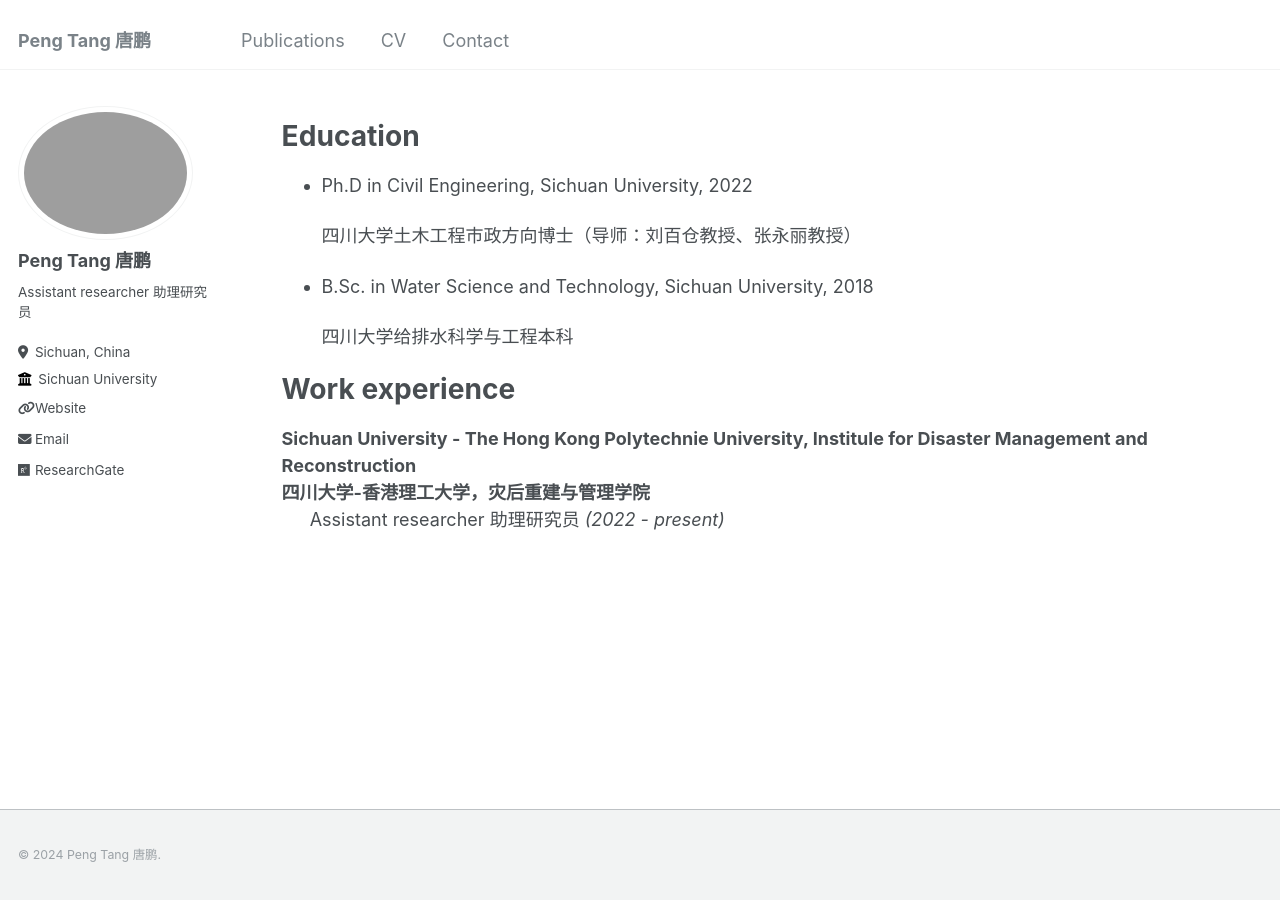
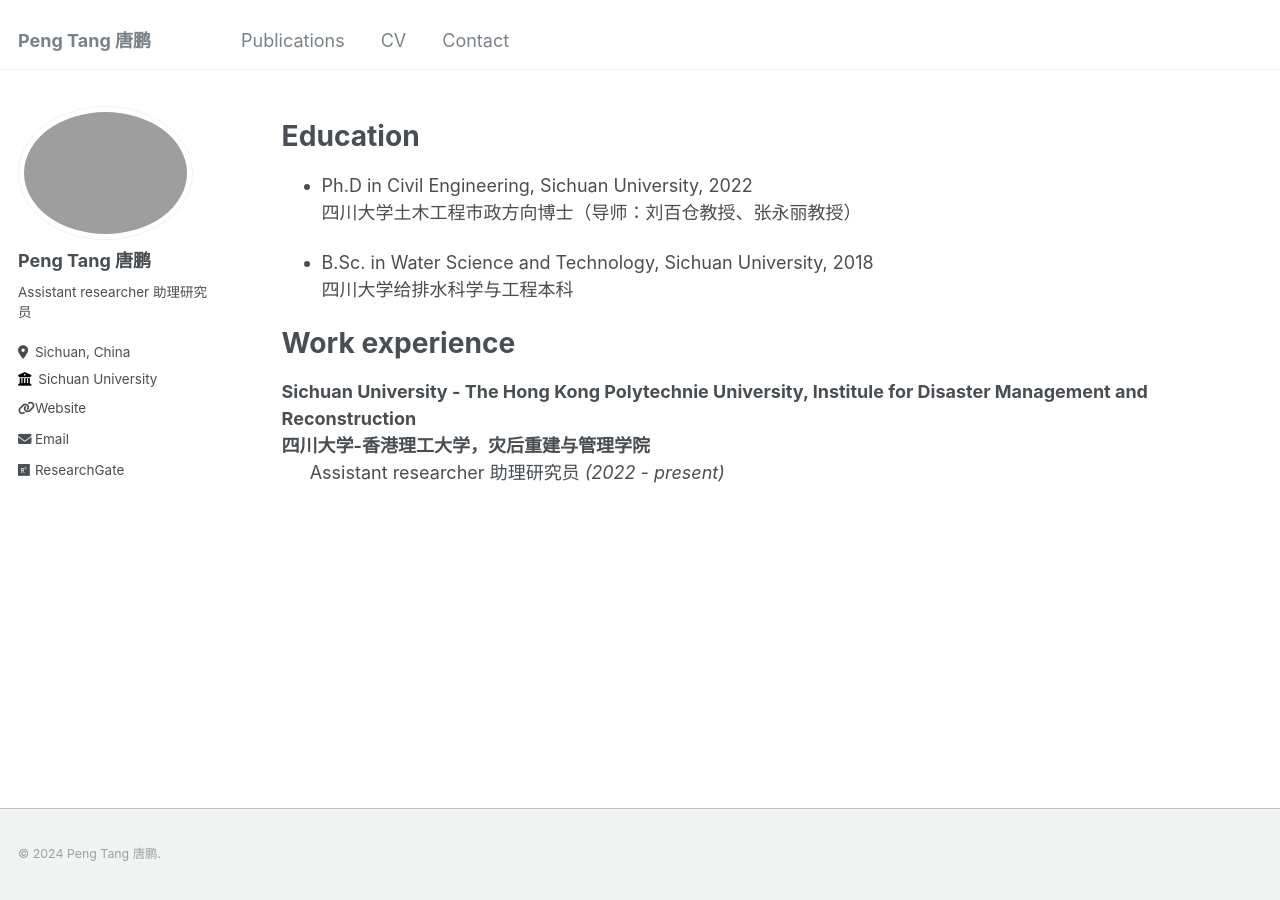
Before and after one commit to Peng-Tang-Env/Peng-Tang-Env.github.io, a Jekyll site: the page built from _pages/cv.md, in a window 1280 px wide. Built offline with Jekyll 4.4.1, drawn with Linux system fonts in a browser that asks for light colours.

Commit message:
Update cv.md

```diff
--- a/_pages/cv.md
+++ b/_pages/cv.md
@@ -10,13 +10,10 @@ redirect_from:
 
 # Education
 
-- Ph.D in Civil Engineering, Sichuan University, 2022
+- Ph.D in Civil Engineering, Sichuan University, 2022<br/>四川大学土木工程市政方向博士（导师：刘百仓教授、张永丽教授）
 
-  四川大学土木工程市政方向博士（导师：刘百仓教授、张永丽教授）
+- B.Sc. in Water Science and Technology, Sichuan University, 2018<br/>四川大学给排水科学与工程本科
 
-- B.Sc. in Water Science and Technology, Sichuan University, 2018
-
-  四川大学给排水科学与工程本科
 
 # Work experience
 
```
